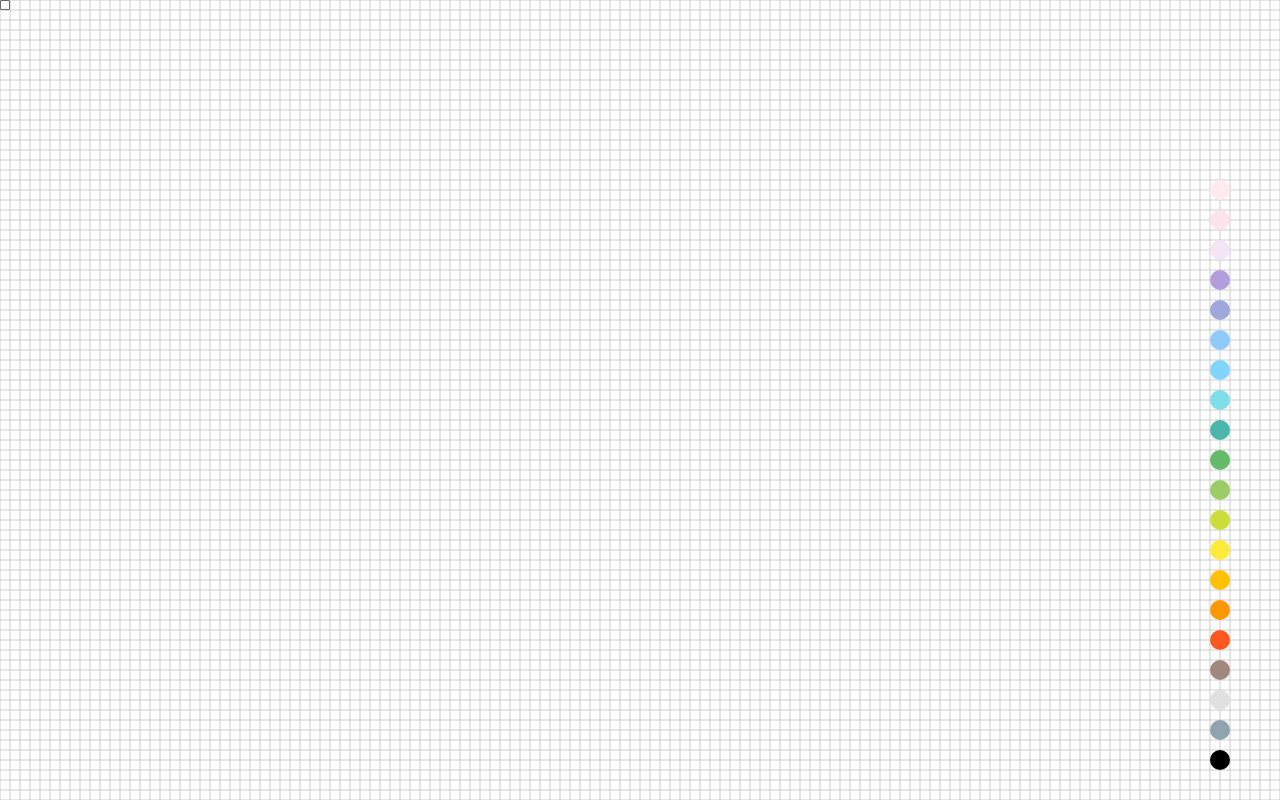
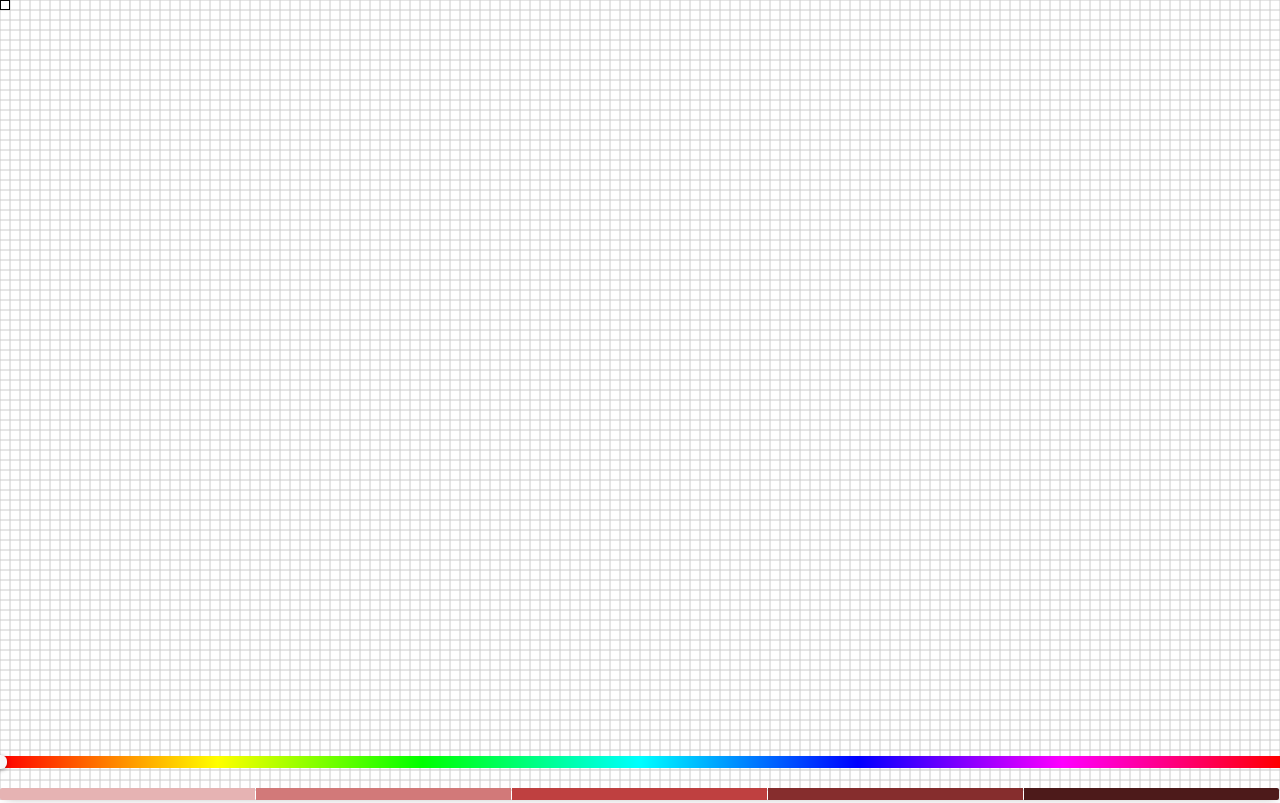
Before and after one commit to CyriacduChatenet/Pixel-war-front-Digital-Event-2023, a React (Create React App) app: page / in a window 1280 px wide. Built offline with nearby package versions, Linux system fonts and the light colour scheme.

Commit message:
[ADD] add color slider, working

```diff
--- a/package.json
+++ b/package.json
@@ -8,6 +8,7 @@
     "@testing-library/user-event": "^13.5.0",
     "axios": "^1.2.2",
     "react": "^18.2.0",
+    "react-color": "^2.19.3",
     "react-dom": "^18.2.0",
     "react-scripts": "5.0.1",
     "sass": "^1.57.1",
--- a/src/app/components/Canva/Canva.jsx
+++ b/src/app/components/Canva/Canva.jsx
@@ -1,4 +1,5 @@
 import { useEffect, useRef } from "react";
+import ColorBar from "../ColorBar/ColorBar";
 
 const Canva = () => {
   const gameRef = useRef(null);
@@ -93,7 +94,7 @@ const Canva = () => {
         onClick={() => handleAddPixel()}
         onMouseMove={(e) => handleFollowMouse(e)}
       ></canvas>
-      <div id="colorsChoice">
+      {/* <div id="colorsChoice">
         {colorList.map((color, index) => (
           <div
             key={index}
@@ -101,7 +102,8 @@ const Canva = () => {
             style={{ backgroundColor: color }}
           ></div>
         ))}
-      </div>
+      </div> */}
+      <ColorBar />
     </div>
   );
 };
--- /dev/null
+++ b/src/app/components/ColorBar/ColorBar.jsx
@@ -0,0 +1,19 @@
+import { useState } from "react";
+import { SliderPicker } from "react-color";
+
+const ColorBar = () => {
+  const [currentColor, setCurrentColor] = useState("#fff");
+
+  const handleChangeComplete = (color) => {
+    setCurrentColor(color);
+  };
+  return (
+    <SliderPicker
+      color={currentColor}
+      onChangeComplete={handleChangeComplete}
+      className="colorBar"
+    />
+  );
+};
+
+export default ColorBar;
--- a/src/app/styles/base/_reset.scss
+++ b/src/app/styles/base/_reset.scss
@@ -31,6 +31,10 @@ section {
  font-size: 100%;
  font: inherit;
  vertical-align: baseline;
+}
+
+body{
+ overflow: hidden;
 }
 
 footer,
--- a/src/app/styles/components/_canvas.scss
+++ b/src/app/styles/components/_canvas.scss
@@ -1,4 +1,5 @@
 .c-canvas {
+    position: relative;
     margin: 0;
     width: 100vw;
     height: 100vh;
@@ -15,7 +16,6 @@ h1 {
     height: 100%;
     box-shadow: 1px 1px 10px -5px rgba(0, 0, 0, 0.5);
     cursor: none;
-    position: absolute;
     z-index: 1;
 }
 
@@ -25,6 +25,7 @@ h1 {
     top: 180px;
     z-index: 2;
 }
+
 #colorsChoice div {
     background-color: #ff5a5f;
     height: 20px;
@@ -39,6 +40,7 @@ h1 {
     align-items: center;
     color: #fff;
 }
+
 #colorsChoice div:hover {
     border-color: #000000;
 }
--- /dev/null
+++ b/src/app/styles/components/_colorBar.scss
@@ -0,0 +1,6 @@
+.colorBar {
+ position: absolute;
+ bottom: 0%;
+ left: 0;
+ width: 100%;
+}
--- a/src/app/styles/main.scss
+++ b/src/app/styles/main.scss
@@ -6,7 +6,7 @@
 
 @import "layout/navbar";
 
-@import "components/buttons";
+@import "components/colorBar";
 @import "components/canvas";
 
 @import "pages/auth";
```
Also changed, not shown: src/app/styles/components/_buttons.scss (deleted), 1 other file (tests, documents, lock files or other folders).
